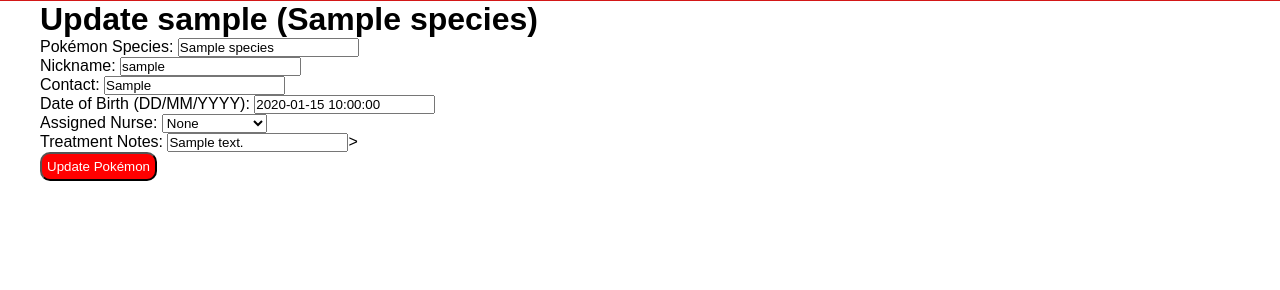
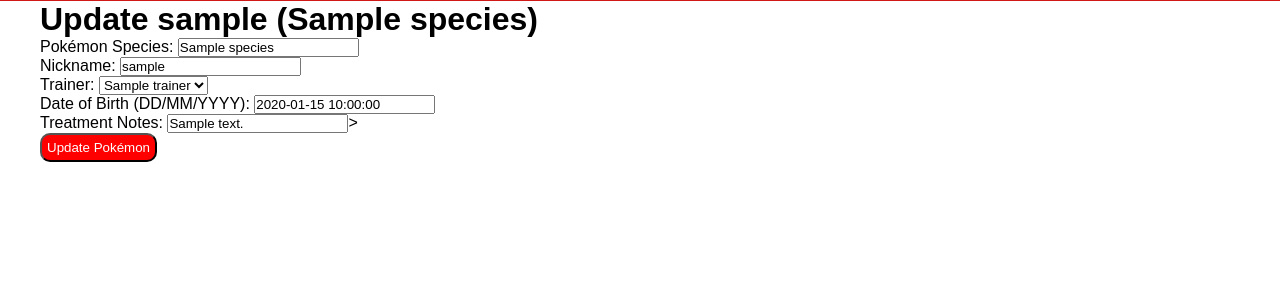
Before and after one commit to TheJSD/Pokemon-Center-Project, a Flask app: template templates/pokémon/edit_pokémon.jinja in a window 1280 px wide. Shown: the part 47-337 px from the top of the page. Run offline with Flask 3, Linux system fonts and the light colour scheme; the template is opened without the code that fills it: most values are stand-ins (such as "Sample title", 1, 10 or a date in 2020).

Commit message:
fixed functions that allow user to edit pokemon

```diff
--- a/templates/pokémon/edit_pokémon.jinja
+++ b/templates/pokémon/edit_pokémon.jinja
@@ -15,19 +15,15 @@
     <li><label for="nickname">Nickname:</label>
     <input type="text" id="nickname" name="nickname" {% if single_pokémon.nickname != None %}Value="{{single_pokémon.nickname}}"{% endif %}></li>
 
-    <li><label for="contact">Contact:</label>
-    <input type="text", id="contact" name="contact" value={{single_pokémon.contact}} required></li>
+    <li><label for="trainer">Trainer:</label>
+    <select name="trainer", id="trainer">
+      {% for trainer in trainers %}
+        <option value={{trainer.id}} {% if trainer.id == single_pokémon.trainer %}selected{% endif %}>{{trainer.name}}</option>
+      {% endfor %}
+    </select></li>
 
     <li><label for="date_of_birth">Date of Birth (DD/MM/YYYY):</label>
     <input type="text" id="date_of_birth" name="date_of_birth" {% if single_pokémon.dob != None %}Value="{{single_pokémon.dob}}"{% endif %}></li>
-
-    <li><label for="nurse">Assigned Nurse:</label>
-    <select name="nurse", id="nurse">
-        <option value="None">None</option>
-      {% for nurse in nurses %}
-        <option value={{nurse.id}} {% if assigned_nurse.name == nurse.name %}selected{% endif %}>{{nurse.name}}</option>
-      {% endfor %}
-    </select></li>
 
     <li><label for="treatment_notes">Treatment Notes:</label>
     <input type="text" id="treatment_notes" name="treatment_notes" {% if single_pokémon.treatment_notes !=None %}value="{{single_pokémon.treatment_notes}}">{% endif %}></li>
```
Also changed, not shown: controllers/pokémon_controller.py (+4 -12 lines).
